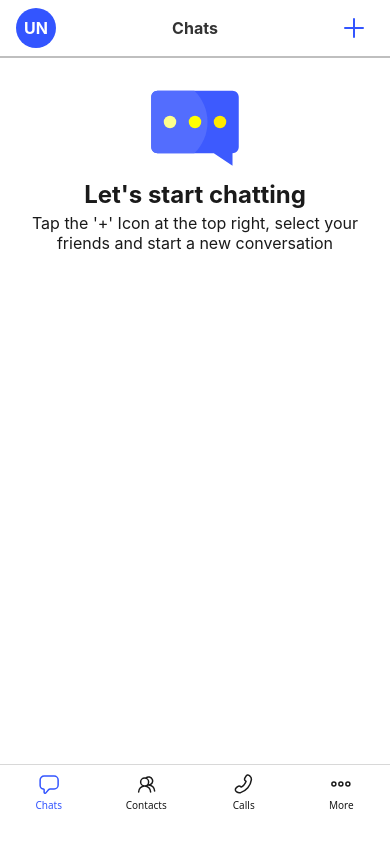
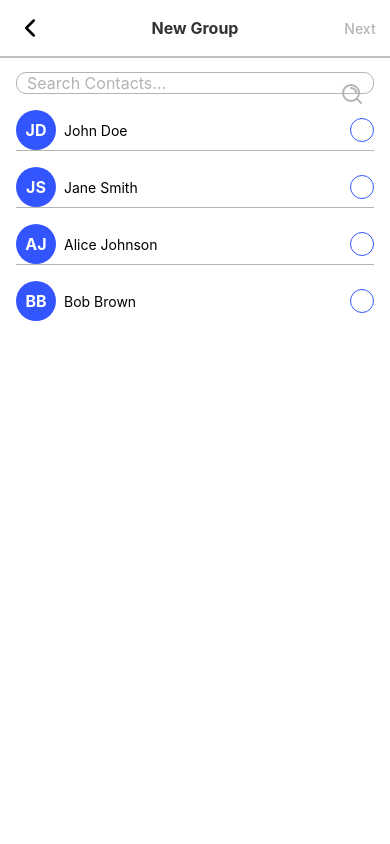
Before and after one commit to MgKyawLay/moon_chat_mobile, a React Native app: screen /NewGroup in a window 390 px wide. Built offline with nearby package versions, Linux system fonts and the light colour scheme.

Commit message:
New Group Creation Screen

```diff
--- a/src/component/appbar/Appbar.tsx
+++ b/src/component/appbar/Appbar.tsx
@@ -36,7 +36,7 @@ const styles = StyleSheet.create({
         shadowOpacity: 0.25,
         flexDirection: 'row',
         justifyContent: 'space-between',
-        paddingHorizontal: 16,
+        paddingHorizontal: 10,
     },
     iconContainer: {
         width: 40, // Fixed width for icons
--- a/src/component/searchbox/Searchbox.tsx
+++ b/src/component/searchbox/Searchbox.tsx
@@ -1,4 +1,4 @@
-import { StyleSheet, Text, TextInput, View } from 'react-native'
+import { StyleSheet,  TextInput, View } from 'react-native'
 import React from 'react'
 import { color } from '../../utils/color'
 import { SearchIcon } from '../../icons'
@@ -12,7 +12,7 @@ const Searchbox = () => {
                 style={styles.input}
             />
             <View style={styles.icon}>
-                <SearchIcon height={24} width={24} />
+                <SearchIcon height={24} width={24} color={color.gray}/>
             </View>
         </View>
     )
@@ -25,10 +25,13 @@ const styles = StyleSheet.create({
         width: '100%',
     },
     input: {
-        height: 50,
-        borderColor: color.black,
+        // height: 50,
         borderWidth: 1,
-        borderRadius: 15,
+        borderColor: color.gray,
+        borderRadius: 10,
+        // borderColor: color.black,
+        // borderWidth: 1,
+        // borderRadius: 15,
         paddingHorizontal: 10,
         fontSize: 16,
         color: color.black,
@@ -36,6 +39,6 @@ const styles = StyleSheet.create({
     icon: {
         position: 'absolute',
         right: 10,
-        top: 15,
+        top: 10,
     }
 })
--- /dev/null
+++ b/src/icons/CheckCircle.tsx
@@ -0,0 +1,22 @@
+import * as React from "react"
+import Svg, { Path, SvgProps } from "react-native-svg"
+
+function CheckCircle(props: SvgProps) {
+    return (
+        <Svg
+            viewBox="0 0 16 16"
+            fill="none"
+            // xmlns="http://www.w3.org/2000/svg"
+            {...props}
+        >
+            <Path
+                fillRule="evenodd"
+                clipRule="evenodd"
+                d="M8 16A8 8 0 118 0a8 8 0 010 16zM5.707 7.293a1 1 0 00-1.414 1.414l2 2a1 1 0 001.414 0l4-4a1 1 0 00-1.414-1.414L7 8.586 5.707 7.293z"
+                fill={props.color || "#000"}
+            />
+        </Svg>
+    )
+}
+
+export default CheckCircle;
--- a/src/icons/index.ts
+++ b/src/icons/index.ts
@@ -6,3 +6,4 @@ export {default as PlusIcon} from './Plus';
 export {default as MessageMultiColorIcon} from './MessageMultiColor';
 export {default as ChevronLeftIcon} from './ChevronLeft';
 export {default as SearchIcon} from './Search';
+export {default as CheckCircleIcon} from './CheckCircle';
--- a/src/navigation/RootNavigator.tsx
+++ b/src/navigation/RootNavigator.tsx
@@ -3,7 +3,7 @@ import React from 'react'
 import { NavigationContainer } from '@react-navigation/native'
 import { createNativeStackNavigator } from '@react-navigation/native-stack';
 import HomeTabs from './HomeTabs';
-import { NewChat } from '../screens';
+import { AddContact, NewChat, NewGroup } from '../screens';
 
 const Stack = createNativeStackNavigator();
 
@@ -13,6 +13,8 @@ const RootNavigator = () => {
             <Stack.Navigator screenOptions={{ headerShown: false }}>
                 <Stack.Screen name="Home" component={HomeTabs} />
                 <Stack.Screen name="NewChat" component={NewChat} />
+                <Stack.Screen name="AddContact" component={AddContact} />
+                <Stack.Screen name="NewGroup" component={NewGroup} />
             </Stack.Navigator>
         </NavigationContainer>
     )
--- a/src/navigation/type.ts
+++ b/src/navigation/type.ts
@@ -1,4 +1,6 @@
 type RootStackParamList = {
     Home: undefined;
     NewChat: undefined;
+    AddContact: undefined;
+    NewGroup: undefined;
 }
--- /dev/null
+++ b/src/screens/AddContact.tsx
@@ -0,0 +1,63 @@
+import { Pressable, StyleSheet, Text, TextInput, View } from 'react-native'
+import React from 'react'
+import { color } from '../utils/color'
+import { Appbar } from '../component'
+import { ChevronLeftIcon } from '../icons'
+import { NativeStackNavigationProp } from '@react-navigation/native-stack'
+
+interface Props {
+  navigation: NativeStackNavigationProp<RootStackParamList>
+}
+
+const AddContact = ({ navigation }: Props) => {
+
+  return (
+    <View style={styles.root}>
+      <Appbar
+        title='New Chat'
+        prefixIcon={<ChevronLeftIcon height={30} width={30} onPress={() => navigation.goBack()} />}
+        suffixIcon={<Pressable><Text style={styles.add}>Add</Text></Pressable>}
+      />
+      <View style={styles.body}>
+        <View style={styles.form}>
+          <Text>First Name</Text>
+          <TextInput style={styles.input} placeholder='enter first name' placeholderTextColor={color.gray} />
+        </View>
+        <View style={styles.form}>
+          <Text>Last Name</Text>
+          <TextInput style={styles.input} placeholder='enter last name' placeholderTextColor={color.gray} />
+        </View>
+        <View style={styles.form}>
+          <Text>Mobile Number</Text>
+          <TextInput style={styles.input} placeholder='enter mobile number' placeholderTextColor={color.gray} />
+        </View>
+      </View>
+    </View>
+  )
+}
+
+export default AddContact
+
+const styles = StyleSheet.create({
+  root: {
+    flex: 1,
+    backgroundColor: color.background
+  },
+  body: {
+    padding: 16,
+    gap: 16,
+  },
+  input: {
+    width: '100%',
+    borderWidth: 1,
+    borderColor: color.gray,
+    borderRadius: 10
+  },
+  form: {
+    gap: 8
+  },
+  add: {
+    color: color.primary,
+    fontWeight: '500'
+  }
+})
--- a/src/screens/NewChat.tsx
+++ b/src/screens/NewChat.tsx
@@ -17,6 +17,14 @@ const NewChat = () => {
     </View>
   );
 
+  const handleNewContact = () => {
+    navigation.navigate('AddContact');
+  }
+
+  const handleNewGroup = () => {
+    navigation.navigate('NewGroup');
+  }
+
   return (
     <View style={styles.root}>
       <Appbar
@@ -25,11 +33,11 @@ const NewChat = () => {
       />
       <View style={styles.body}>
         <SearchInput />
-        <Pressable style={styles.addButton}>
+        <Pressable style={styles.addButton} onPress={handleNewContact}>
           <PlusIcon height={24} width={24} />
           <Text>New contact</Text>
         </Pressable>
-        <Pressable style={styles.addButton}>
+        <Pressable style={styles.addButton} onPress={handleNewGroup}>
           <PlusIcon height={24} width={24} />
           <Text>New group</Text>
         </Pressable>
--- /dev/null
+++ b/src/screens/NewGroup.tsx
@@ -0,0 +1,130 @@
+import { FlatList, Pressable, StyleSheet, Text, View } from 'react-native'
+import React from 'react'
+import { color } from '../utils/color'
+import { Appbar, Avatar, SearchInput } from '../component'
+import { CheckCircleIcon, ChevronLeftIcon } from '../icons'
+import { NativeStackNavigationProp } from '@react-navigation/native-stack'
+import { contactData } from '../utils/data'
+
+interface Props {
+    navigation: NativeStackNavigationProp<RootStackParamList>
+}
+
+const NewGroup = ({ navigation }: Props) => {
+
+    const [selectedContacts, setSelectedContacts] = React.useState<{
+        id: string;
+        name: string;
+        phoneNumber: string;
+        email: string;
+    }[]>([]);
+    console.log("🚀 ~ NewGroup ~ selectedContacts:", selectedContacts)
+
+    const emptyRender = () => (
+        <View style={{ flex: 1, justifyContent: 'center', alignItems: 'center' }}>
+            <Text>No Contact Yet!</Text>
+        </View>
+    );
+
+    const handleSelect = (item: {
+        id: string;
+        name: string;
+        phoneNumber: string;
+        email: string;
+    }) => {
+        setSelectedContacts(prev => {
+            const exists = prev.find(contact => contact.id === item.id);
+            if (exists) {
+                return prev.filter(contact => contact.id !== item.id);
+            } else {
+                return [...prev, item];
+            }
+        });
+    };
+
+    const isNextDisabled = selectedContacts.length === 0;
+
+    return (
+        <View style={styles.root}>
+            <Appbar
+                title='New Group'
+                prefixIcon={<ChevronLeftIcon height={30} width={30} onPress={() => navigation.goBack()} />}
+                suffixIcon={<Pressable disabled={isNextDisabled}><Text style={[isNextDisabled ? styles.disabledAdd : styles.add]}>Next</Text></Pressable>}
+            />
+            <View style={styles.body}>
+                <SearchInput />
+                <FlatList
+                    data={contactData}
+                    contentContainerStyle={{ gap: 16 }}
+                    renderItem={({ item }) => (
+                        <Pressable style={styles.item} onPress={() => handleSelect(item)}>
+                            <View style={styles.contact}>
+                                <Avatar title={item.name} />
+                                <View>
+                                    <Text>{item.name}</Text>
+                                </View>
+                            </View>
+                            {
+                                selectedContacts.some(contact => contact.id === item.id) ? (
+                                    <CheckCircleIcon height={24} width={24} color={color.primary} />
+                                ) : (
+                                    <Circle />
+                                )
+                            }
+                        </Pressable>
+                    )}
+                    keyExtractor={(item) => item.id}
+                    showsVerticalScrollIndicator={false}
+                    ItemSeparatorComponent={() => <View style={{ height: 1, backgroundColor: color.gray }} />}
+                    ListEmptyComponent={emptyRender}
+                />
+            </View>
+        </View>
+    )
+}
+
+export default NewGroup;
+
+const Circle = () => (
+    <View style={styles.circle} />
+);
+
+const styles = StyleSheet.create({
+    root: {
+        flex: 1,
+        backgroundColor: color.background,
+    },
+    body: {
+        flex: 1,
+        padding: 16,
+        gap: 16,
+    },
+    contact: {
+        flexDirection: 'row',
+        gap: 8,
+        alignItems: 'center',
+    },
+    add: {
+        color: color.primary,
+        fontWeight: '500'
+    },
+    item: {
+        flexDirection: 'row',
+        alignItems: 'center',
+        justifyContent: 'space-between'
+    },
+    circle: {
+        width: 24,
+        height: 24,
+        borderRadius: 12,
+        borderWidth: 1,
+        borderColor: color.primary,
+        backgroundColor: color.white,
+        alignItems: 'center',
+        justifyContent: 'center',
+    },
+    disabledAdd: {
+        color: color.gray,
+        fontWeight: '500',
+    }
+})
--- a/src/screens/index.ts
+++ b/src/screens/index.ts
@@ -3,3 +3,5 @@ export {default as Contacts} from './Contacts'
 export {default as Chat} from './Chat'
 export {default as Calls} from './Calls'
 export {default as NewChat} from './NewChat'
+export {default as AddContact} from './AddContact'
+export {default as NewGroup} from './NewGroup'
```
